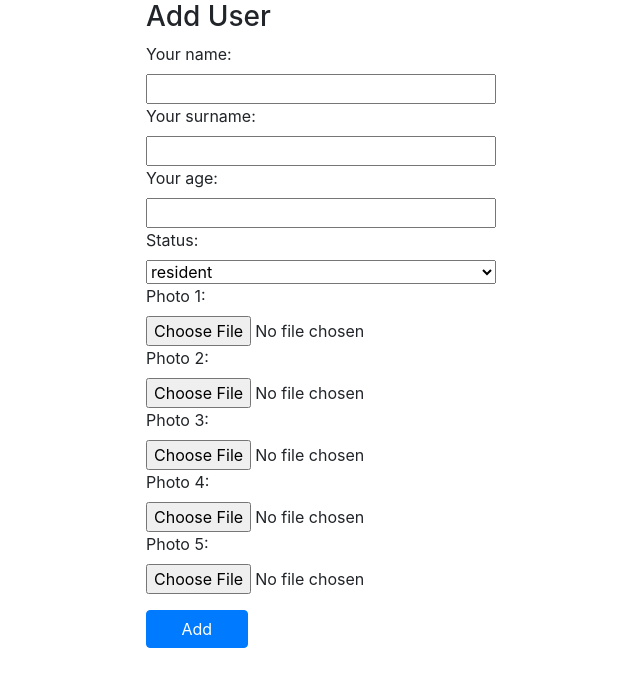
After one commit to AtomSpaceTeam/face-recognition, a Django app: page /create_user in a window 1280 px wide. The commit adds this page. Shown: the top 687 px of the page, without its empty margins (319-959 px from the left). Run offline with Django 3.2, Linux system fonts and the light colour scheme; some libraries are stand-ins or nearby versions.

Commit message:
Changed code

```diff
--- a/App/login/forms.py
+++ b/App/login/forms.py
@@ -29,3 +29,14 @@ class OwnerForm(forms.Form):
     photo_3 = forms.FileField()
     photo_4 = forms.FileField()
     photo_5 = forms.FileField()
+
+class UserForm(forms.Form):
+    name = forms.CharField(label='Your name', max_length=100)
+    surname = forms.CharField(label='Your surname', max_length=100)
+    age = forms.IntegerField(label='Your age')
+    status = forms.ChoiceField(label='Status', choices=(('resident', 'resident'), ('mentor', 'mentor'), ('owner', 'owner')))
+    photo_1 = forms.FileField()
+    photo_2 = forms.FileField()
+    photo_3 = forms.FileField()
+    photo_4 = forms.FileField()
+    photo_5 = forms.FileField()
--- a/App/login/templates/camera/online-camera.html
+++ b/App/login/templates/camera/index.html
@@ -1,4 +1,4 @@
-{% extends "home/base.html" %}
+{% extends "base.html" %}
 
 {% block content %}
     <div class="online-camera">
--- /dev/null
+++ b/App/login/templates/create_user/index.html
@@ -0,0 +1,22 @@
+{% extends "base.html" %}
+
+{% block content %}
+
+<div class="container">
+    <div class="row">
+        <div class="col-sm" style="margin-bottom: 2%;"></div>
+        <div class="col-sm" style="margin-bottom: 2%;">
+            <h3>Add User</h3>
+            <div class='register-block'>
+                <form style="display:grid;" enctype="multipart/form-data" action="" method="post">
+                {% csrf_token %}
+                {{ user_form }}
+                <input style="width: 29%;margin-top: 1em;" type="submit" value="Add" class="btn btn-primary">
+                </form>
+            </div>
+        </div>
+        <div class="col-sm" style="margin-bottom: 2%;"></div>
+    </div>
+</div>
+
+{% endblock %}
--- a/App/login/templates/home/index.html
+++ b/App/login/templates/home/index.html
@@ -1,4 +1,4 @@
-{% extends "home/base.html" %}
+{% extends "base.html" %}
 
 {% block content %}
     <div class="login-block">
--- a/App/login/templates/login/login.html
+++ b/App/login/templates/login/index.html
@@ -1,4 +1,4 @@
-{% extends "home/base.html" %}
+{% extends "base.html" %}
 
 {% block content %}
     <div class="container">
--- a/App/login/urls.py
+++ b/App/login/urls.py
@@ -15,6 +15,8 @@ urlpatterns = [
     path('login/', auth_views.LoginView.as_view(template_name='login/login.html')),
     path('logout', views.logout, name='logout'),
     path('test', views.test, name='test'),
+    path('create_user', views.create_user, name='create_user'),
+
 ]
 
 if settings.DEBUG:
--- a/App/login/views.py
+++ b/App/login/views.py
@@ -5,8 +5,8 @@ from django.contrib.auth import logout as django_logout
 # import datetime
 import os
 from django.http import StreamingHttpResponse
-from .models import Resident, Mentor, Owner
-from .forms import ResidentForm, MentorForm, OwnerForm
+from .models import Resident, Mentor, Owner, User
+from .forms import ResidentForm, MentorForm, OwnerForm, UserForm
 
 @login_required
 def index(request):
@@ -25,7 +25,7 @@ def index(request):
             post.photo_3 = request.FILES['photo_3']
             post.photo_4 = request.FILES['photo_4']
             post.photo_5 = request.FILES['photo_5']
-            settings.MEDIA_ROOT = os.path.join(settings.BASE_DIR, f'media/residents/{resident.name} {resident.surname}')
+            settings.MEDIA_ROOT = os.path.join(settings.BASE_DIR, f'media/residents/{post.name} {post.surname}')
             post.save()
             return HttpResponseRedirect('/residents/')
         if mentor_form.is_valid():
@@ -38,7 +38,7 @@ def index(request):
             post.photo_3 = request.FILES['photo_3']
             post.photo_4 = request.FILES['photo_4']
             post.photo_5 = request.FILES['photo_5']
-            settings.MEDIA_ROOT = os.path.join(settings.BASE_DIR, f'media/mentors/{mentor.name} {mentor.surname}')
+            settings.MEDIA_ROOT = os.path.join(settings.BASE_DIR, f'media/mentors/{post.name} {post.surname}')
             post.save()
             return HttpResponseRedirect('/mentors/')
         if owner_form.is_valid():
@@ -51,7 +51,7 @@ def index(request):
             post.photo_3 = request.FILES['photo_3']
             post.photo_4 = request.FILES['photo_4']
             post.photo_5 = request.FILES['photo_5']
-            settings.MEDIA_ROOT = os.path.join(settings.BASE_DIR, f'media/owners/{owner.name} {owner.surname}')
+            settings.MEDIA_ROOT = os.path.join(settings.BASE_DIR, f'media/owners/{post.name} {post.surname}')
             post.save()
             return HttpResponseRedirect('/owners/')
         # print(request.POST['name'])
@@ -81,21 +81,43 @@ def test(request):
 @login_required
 def list_residents(request):
     residents_list = Resident.objects.all()
-    return render(request, 'residents/list-residents.html', {'list_residents': residents_list})
+    return render(request, 'users/index.html', {'list_residents': residents_list})
 
 @login_required
 def list_mentors(request):
     mentors_list = Mentor.objects.all()
-    return render(request, 'mentors/list-mentors.html', {'list_mentors': mentors_list})
+    return render(request, 'users/index.html', {'list_mentors': mentors_list})
 
 @login_required
 def list_owners(request):
     owners_list = Owner.objects.all()
-    return render(request, 'owners/list-owners.html', {'list_owners': owners_list})
+    return render(request, 'users/index.html', {'list_owners': owners_list})
 
 @login_required
 def online_camera(request):
-    return render(request, 'camera/online-camera.html')
+    return render(request, 'camera/index.html')
+
+def create_user(request):
+    if request.method == 'GET':
+        return render(request, 'create_user/index.html', {'user_form': UserForm()})
+    if request.method == 'POST':
+        f = UserForm(request.POST, request.FILES)
+        if f.is_valid():
+            if f.status == 'resident':
+                user = User()
+                user.name = request.POST['name']
+                user.surname = request.POST['surname']
+                user.age = request.POST['age']
+                user.status = request.POST['status']
+                user.photo_1 = request.FILES['photo_1']
+                user.photo_2 = request.FILES['photo_2']
+                user.photo_3 = request.FILES['photo_3']
+                user.photo_4 = request.FILES['photo_4']
+                user.photo_5 = request.FILES['photo_5']
+                settings.MEDIA_ROOT = os.path.join(settings.BASE_DIR, f'media/residents/{user.name} {user.surname}')
+                user.save()
+                settings.MEDIA_ROOT = os.path.join(settings.BASE_DIR, 'media')
+        return HttpResponseRedirect('/mentors')
 
 @login_required
 def logout(request):
```
Also changed, not shown: App/login/models.py (+34 -14 lines), App/login/templates/mentors/list-mentors.html (deleted, +0 -14 lines), App/login/templates/owners/list-owners.html (deleted, +0 -14 lines), App/login/templates/residents/list-residents.html (deleted, +0 -14 lines), App/login/templates/users/index.html (added, +26 -0 lines), App/db.sqlite3, App/login/migrations/0006_auto_20181204_2129.py (added), App/login/migrations/0007_user.py (added), App/login/templates/base.html (renamed from App/login/templates/home/base.html).
